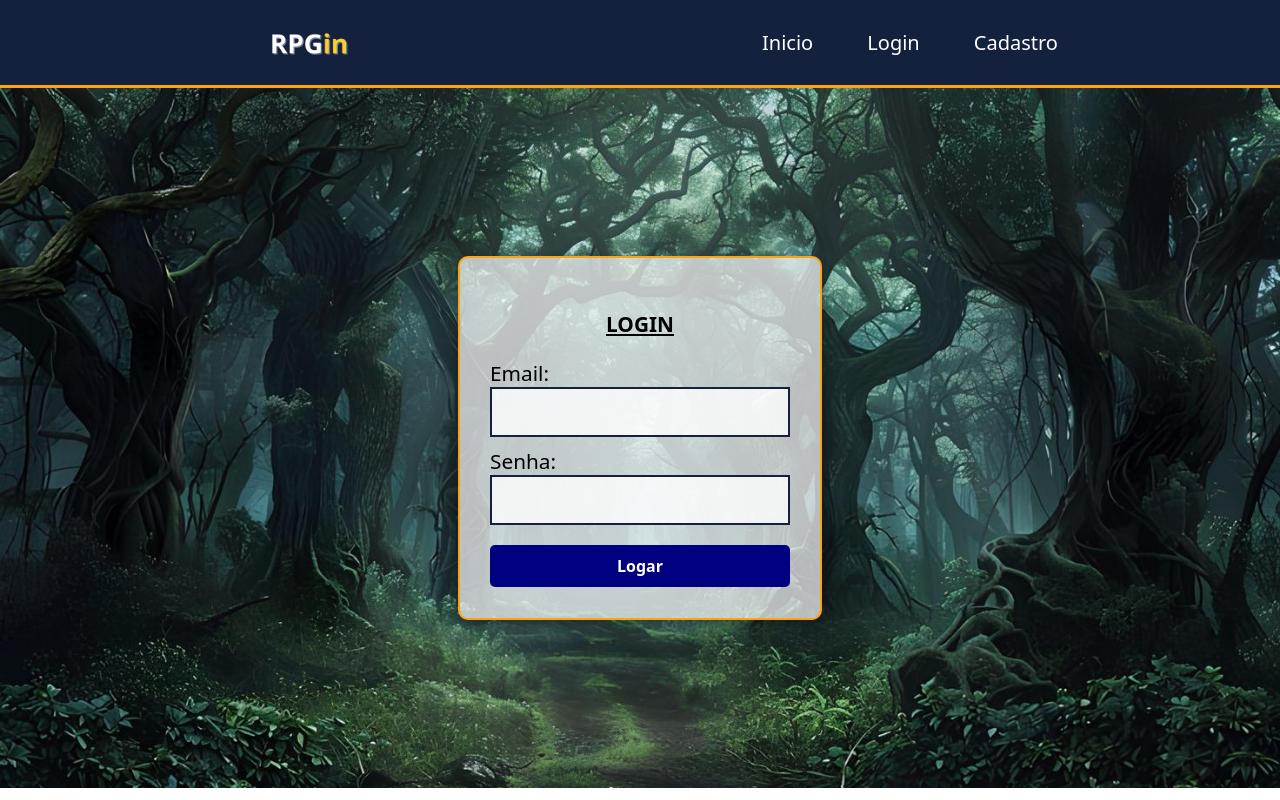
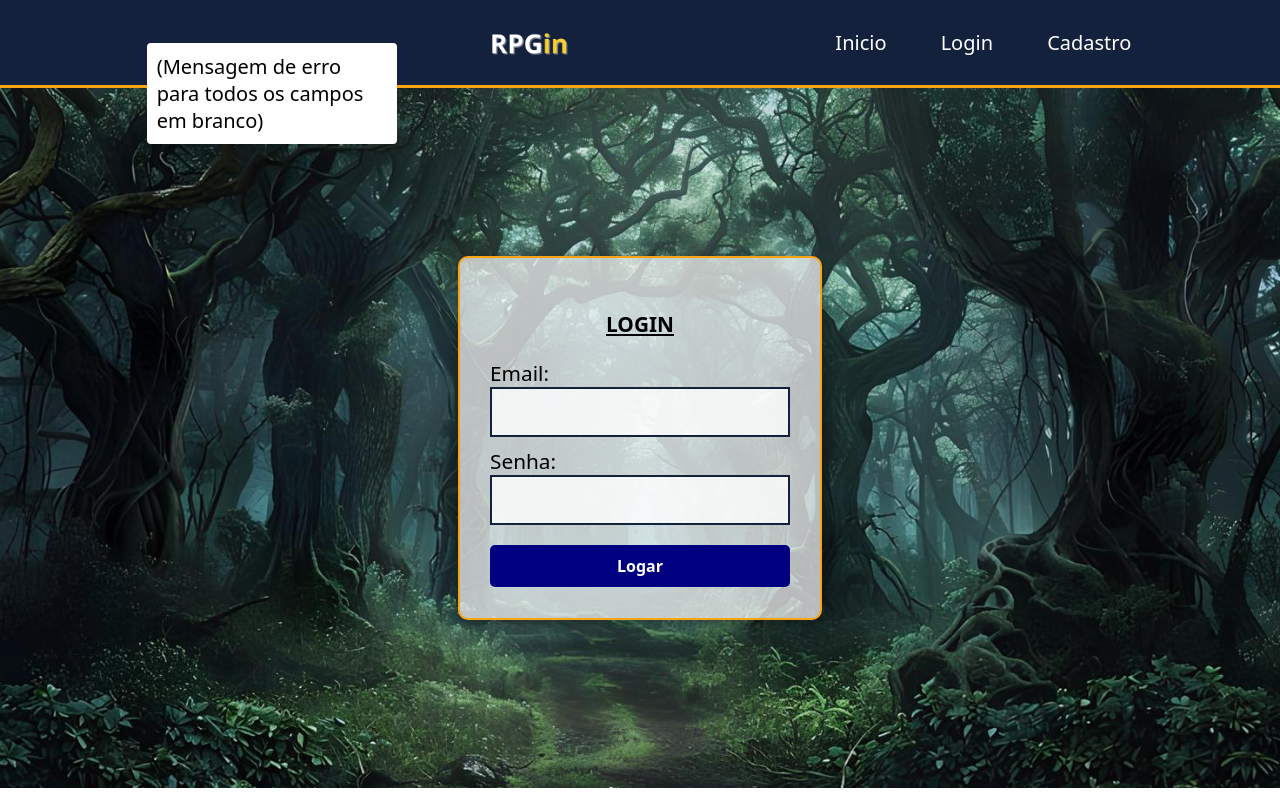
Before and after one commit to Felipe-Macedo-Sptech/RPGin, a website: page web-data-viz/public/login.html in a window 1280 px wide. Both pictures are taken after a click on the button "Logar". Drawn offline with Linux system fonts and the light colour scheme; a web font is replaced by a local one.

Commit message:
Validação de campo de cadastro e login feita com êxito

```diff
--- a/web-data-viz/public/css/login.css
+++ b/web-data-viz/public/css/login.css
@@ -90,3 +90,25 @@ body {
 .formLogin label{
     font-size: 1.3rem;
 }
+
+.alerta_erro{
+    display: flex;
+    justify-content: flex-start;
+  }
+
+  .card_erro {
+    display: none;
+    background-color: #fff;
+    color: black;
+    width: 230px;
+    position: fixed;
+    border-radius: 4px;
+    border: #000080 4   px solid;
+    padding: 10px;
+    margin-right: 10%;
+  }
+
+  .card_erro #mensagem_erro{
+    font-weight: 500;
+    font-size: 20px;
+  }
--- a/web-data-viz/public/login.html
+++ b/web-data-viz/public/login.html
@@ -8,7 +8,9 @@
     <link rel="stylesheet" href="./CSS/login.css">
     <link rel="preconnect" href="https://fonts.googleapis.com">
     <link rel="preconnect" href="https://fonts.gstatic.com" crossorigin>
-    <link href="https://fonts.googleapis.com/css2?family=Cascadia+Code:ital,wght@0,200..700;1,200..700&family=Comic+Relief:wght@400;700&display=swap" rel="stylesheet">
+    <link
+        href="https://fonts.googleapis.com/css2?family=Cascadia+Code:ital,wght@0,200..700;1,200..700&family=Comic+Relief:wght@400;700&display=swap"
+        rel="stylesheet">
     <title>Document</title>
     <script src="./js/sessao.js"></script>
 </head>
@@ -16,6 +18,11 @@
 <body>
     <div class="header">
         <div class="container">
+            <div class="alerta_erro">
+             <div class="card_erro" id="cardErro">
+        <span id="mensagem_erro"></span>
+      </div>
+      </div>
             <div class="logo">
                 <img src="./img/3.png">
             </div>
@@ -44,6 +51,7 @@
         </div>
     </div>
 </body>
+
 </html>
 
 <script>
@@ -76,7 +84,7 @@
             console.log("ESTOU NO THEN DO entrar()!")
 
             if (resposta.ok) {
-                console.log("essassasa: ",resposta);
+                console.log("essassasa: ", resposta);
                 resposta.json().then(json => {
                     console.log(json);
                     console.log(JSON.stringify(json));
@@ -90,6 +98,8 @@
                 });
             } else {
                 console.log("Houve um erro ao tentar realizar o login!");
+                cardErro.style.display = "block";
+                mensagem_erro.innerHTML = "(Senha ou email invalidos)";
                 resposta.text().then(texto => {
                     console.error(texto);
                 });
```
Also changed, not shown: web-data-viz/public/cadastro.html (+15 -18 lines). Lines whose indentation alone changed are shown as unchanged.
